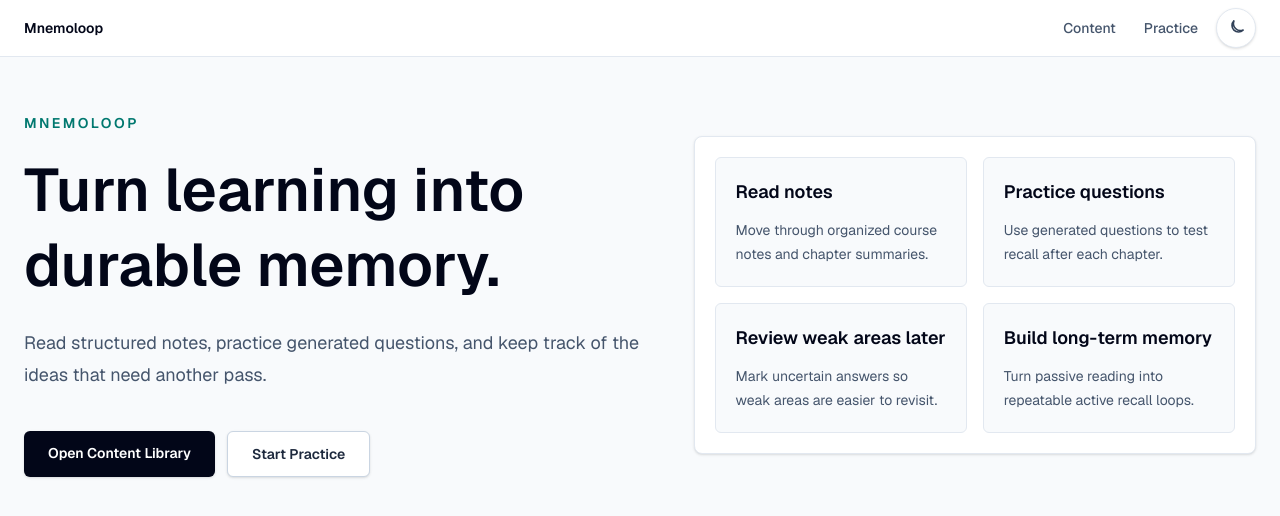
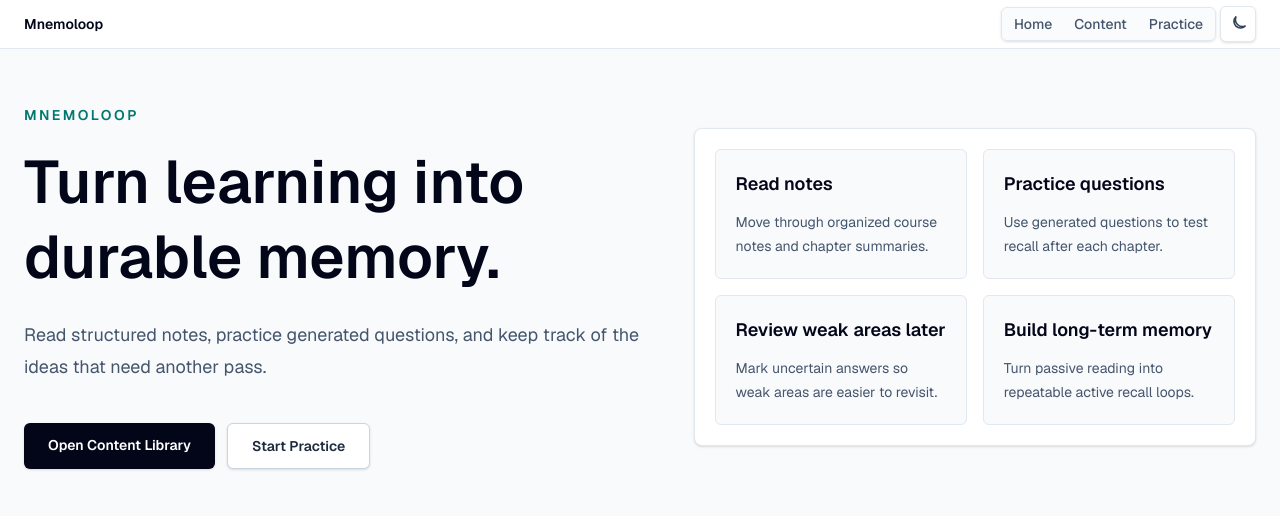
Before and after one commit to bh7781/mnemoloop, a Next.js app: page / in a window 1280 px wide. Shown: the top 516 px of the page. Built offline with nearby package versions, Linux system fonts and the light colour scheme.

Commit message:
Refine global navigation

```diff
--- a/app/site-nav.tsx
+++ b/app/site-nav.tsx
@@ -3,27 +3,35 @@ import ThemeToggle from "./theme-toggle";
 
 export default function SiteNav() {
   return (
-    <header className="sticky top-0 z-50 border-b border-slate-200 bg-white/80 px-4 backdrop-blur-md dark:border-slate-700 dark:bg-[#0b1120]/85 sm:px-6">
-      <nav className="mx-auto flex h-14 max-w-7xl items-center justify-between">
+    <header className="sticky top-0 z-50 border-b border-slate-200 bg-white/85 px-3 backdrop-blur-md dark:border-slate-700 dark:bg-[#0b1120]/90 sm:px-6">
+      <nav className="mx-auto flex h-12 max-w-7xl items-center justify-between gap-3">
         <Link
           href="/"
-          className="text-sm font-semibold tracking-normal text-slate-950 transition hover:text-teal-700 dark:text-white dark:hover:text-teal-400"
+          className="shrink-0 text-sm font-semibold tracking-normal text-slate-950 transition hover:text-teal-700 dark:text-white dark:hover:text-teal-300"
         >
           Mnemoloop
         </Link>
-        <div className="flex items-center gap-2">
+        <div className="flex min-w-0 items-center gap-1">
+          <div className="flex items-center gap-0.5 rounded-md border border-slate-200 bg-slate-50/70 p-0.5 shadow-sm dark:border-slate-700 dark:bg-slate-900/60">
+            <Link
+              href="/"
+              className="rounded px-1.5 py-1 text-xs font-medium text-slate-600 transition hover:bg-white hover:text-slate-950 dark:text-slate-300 dark:hover:bg-slate-800 dark:hover:text-white sm:px-2.5 sm:text-sm"
+            >
+              Home
+            </Link>
             <Link
               href="/content"
-            className="rounded-md px-2.5 py-1.5 text-sm font-medium text-slate-600 transition hover:bg-slate-100 hover:text-slate-950 dark:text-slate-300 dark:hover:bg-slate-800 dark:hover:text-white"
+              className="rounded px-1.5 py-1 text-xs font-medium text-slate-600 transition hover:bg-white hover:text-slate-950 dark:text-slate-300 dark:hover:bg-slate-800 dark:hover:text-white sm:px-2.5 sm:text-sm"
             >
               Content
             </Link>
             <Link
               href="/practice"
-            className="rounded-md px-2.5 py-1.5 text-sm font-medium text-slate-600 transition hover:bg-slate-100 hover:text-slate-950 dark:text-slate-300 dark:hover:bg-slate-800 dark:hover:text-white"
+              className="rounded px-1.5 py-1 text-xs font-medium text-slate-600 transition hover:bg-white hover:text-slate-950 dark:text-slate-300 dark:hover:bg-slate-800 dark:hover:text-white sm:px-2.5 sm:text-sm"
             >
               Practice
             </Link>
+          </div>
           <ThemeToggle />
         </div>
       </nav>
--- a/app/theme-toggle.tsx
+++ b/app/theme-toggle.tsx
@@ -28,7 +28,7 @@ export default function ThemeToggle() {
       type="button"
       onClick={toggleTheme}
       aria-label={`Switch to ${theme === "dark" ? "light" : "dark"} mode`}
-      className="flex h-10 w-10 items-center justify-center rounded-full border border-slate-200 bg-white text-slate-700 shadow-sm transition hover:bg-slate-50 focus:outline-none focus:ring-2 focus:ring-slate-950 focus:ring-offset-2 dark:border-slate-800 dark:bg-slate-900 dark:text-slate-200 dark:hover:bg-slate-800 dark:focus:ring-slate-200"
+      className="flex h-9 w-9 shrink-0 items-center justify-center rounded-md border border-slate-200 bg-white text-slate-700 shadow-sm transition hover:bg-slate-50 hover:text-slate-950 focus:outline-none focus:ring-2 focus:ring-slate-950 focus:ring-offset-2 dark:border-slate-700 dark:bg-slate-900 dark:text-slate-200 dark:hover:bg-slate-800 dark:hover:text-white dark:focus:ring-slate-200"
     >
       {theme === "dark" ? (
         <SunIcon />
```
Lines whose indentation alone changed are shown as unchanged.
